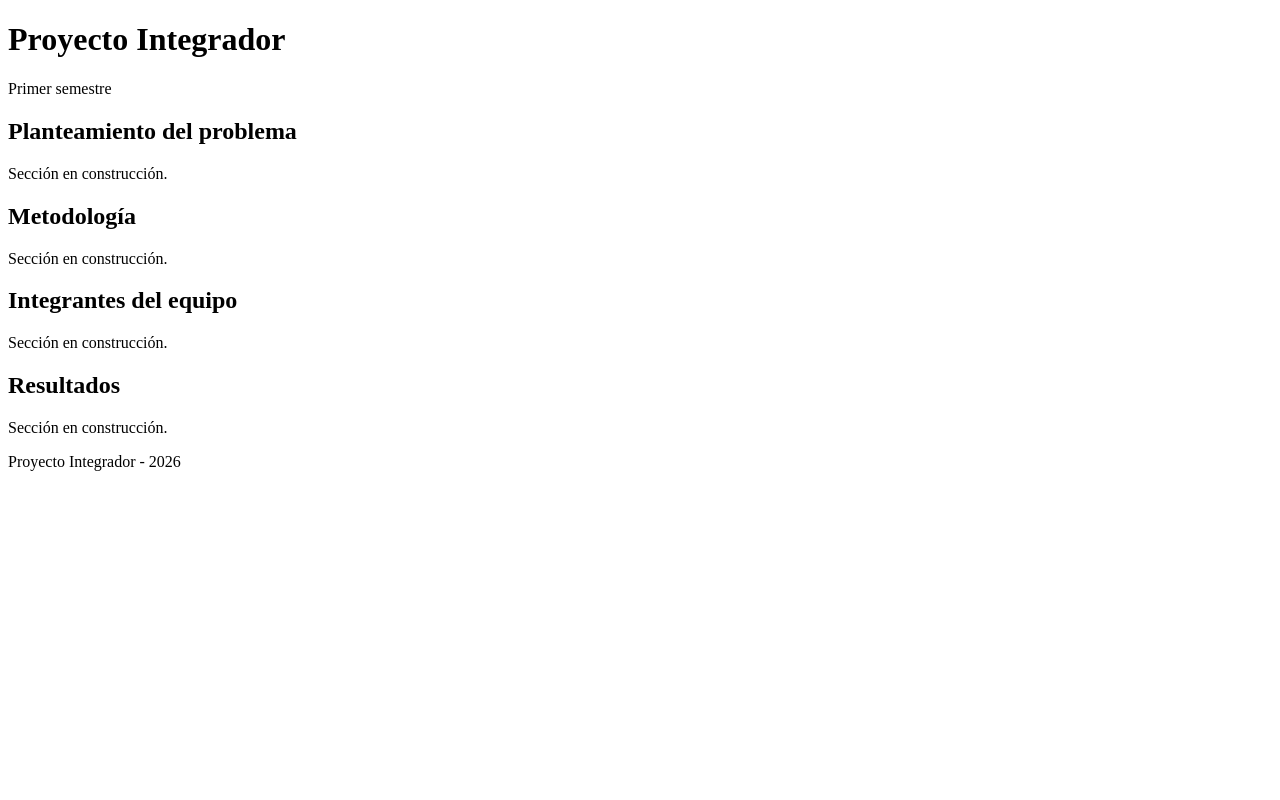
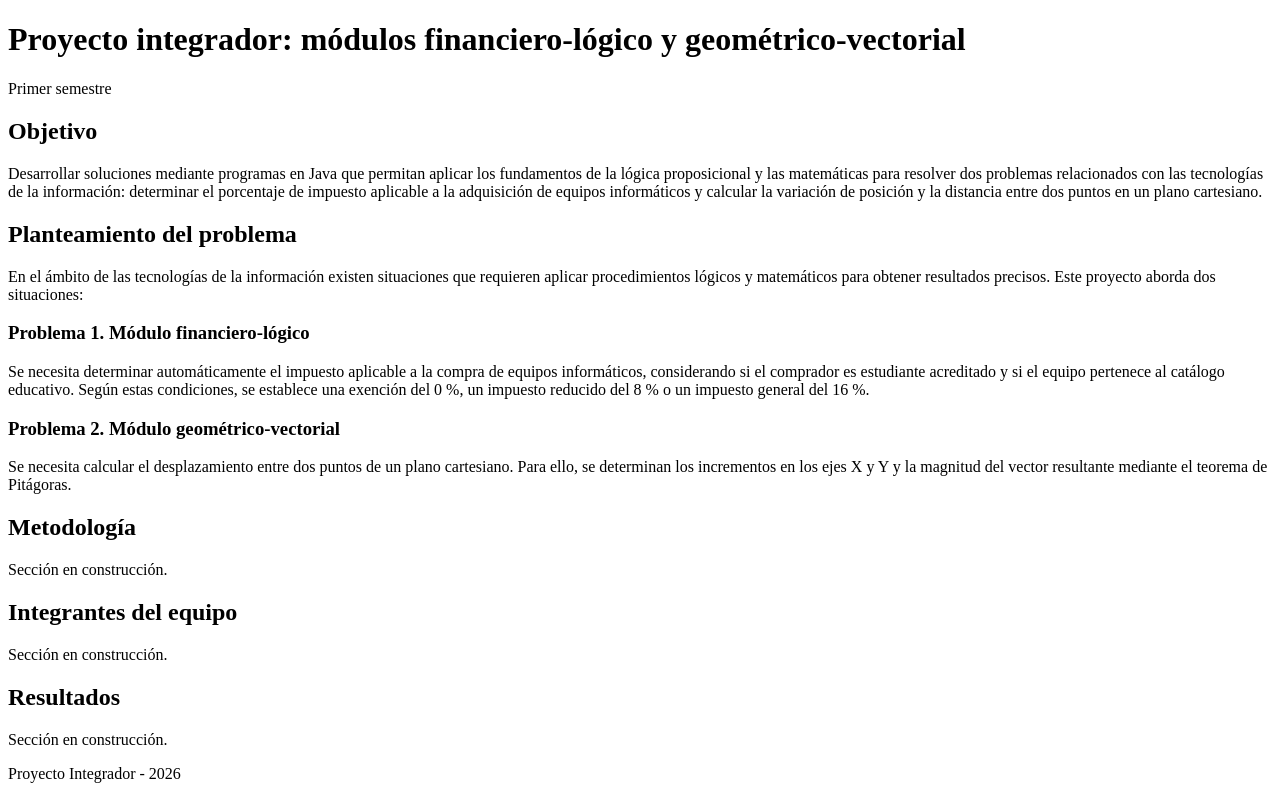
Before and after one commit to GustavoCuellar1/proyecto1a, a plain HTML site: page index.html in a window 1280 px wide. Drawn offline with Linux system fonts and the light colour scheme.

Commit message:
Completa titulo objetivo y planteamiento del proyecto

```diff
--- a/index.html
+++ b/index.html
@@ -3,19 +3,30 @@
 <head>
     <meta charset="UTF-8">
     <meta name="viewport" content="width=device-width, initial-scale=1.0">
-    <title>Proyecto Integrador</title>
+    <title>Proyecto integrador: módulos financiero-lógico y geométrico-vectorial</title>
 </head>
 <body>
 
     <header>
-        <h1>Proyecto Integrador</h1>
+        <h1>Proyecto integrador: módulos financiero-lógico y geométrico-vectorial</h1>
         <p>Primer semestre</p>
     </header>
 
     <main>
+        <section id="objetivo">
+            <h2>Objetivo</h2>
+            <p>Desarrollar soluciones mediante programas en Java que permitan aplicar los fundamentos de la lógica proposicional y las matemáticas para resolver dos problemas relacionados con las tecnologías de la información: determinar el porcentaje de impuesto aplicable a la adquisición de equipos informáticos y calcular la variación de posición y la distancia entre dos puntos en un plano cartesiano.</p>
+        </section>
+
         <section id="planteamiento">
             <h2>Planteamiento del problema</h2>
-            <p>Sección en construcción.</p>
+            <p>En el ámbito de las tecnologías de la información existen situaciones que requieren aplicar procedimientos lógicos y matemáticos para obtener resultados precisos. Este proyecto aborda dos situaciones:</p>
+
+            <h3>Problema 1. Módulo financiero-lógico</h3>
+            <p>Se necesita determinar automáticamente el impuesto aplicable a la compra de equipos informáticos, considerando si el comprador es estudiante acreditado y si el equipo pertenece al catálogo educativo. Según estas condiciones, se establece una exención del 0 %, un impuesto reducido del 8 % o un impuesto general del 16 %.</p>
+
+            <h3>Problema 2. Módulo geométrico-vectorial</h3>
+            <p>Se necesita calcular el desplazamiento entre dos puntos de un plano cartesiano. Para ello, se determinan los incrementos en los ejes X y Y y la magnitud del vector resultante mediante el teorema de Pitágoras.</p>
         </section>
 
         <section id="metodologia">
```
